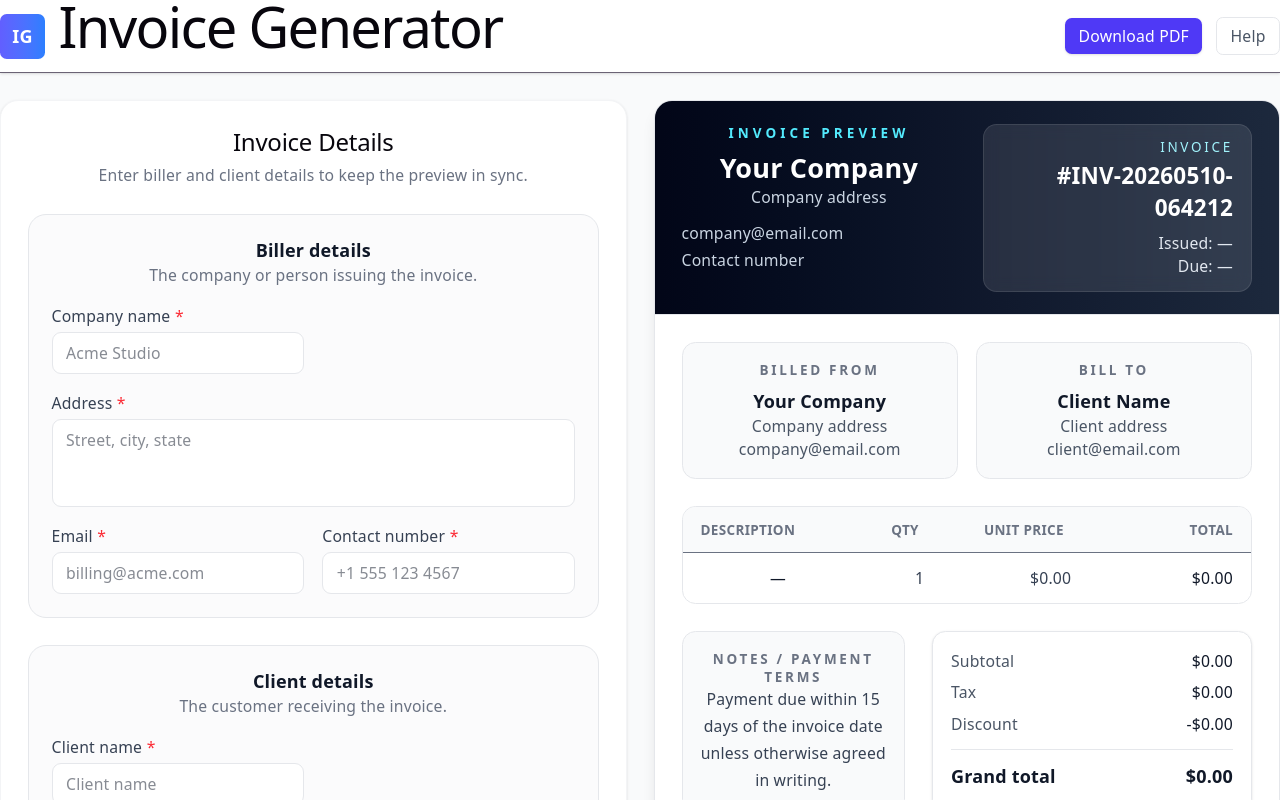
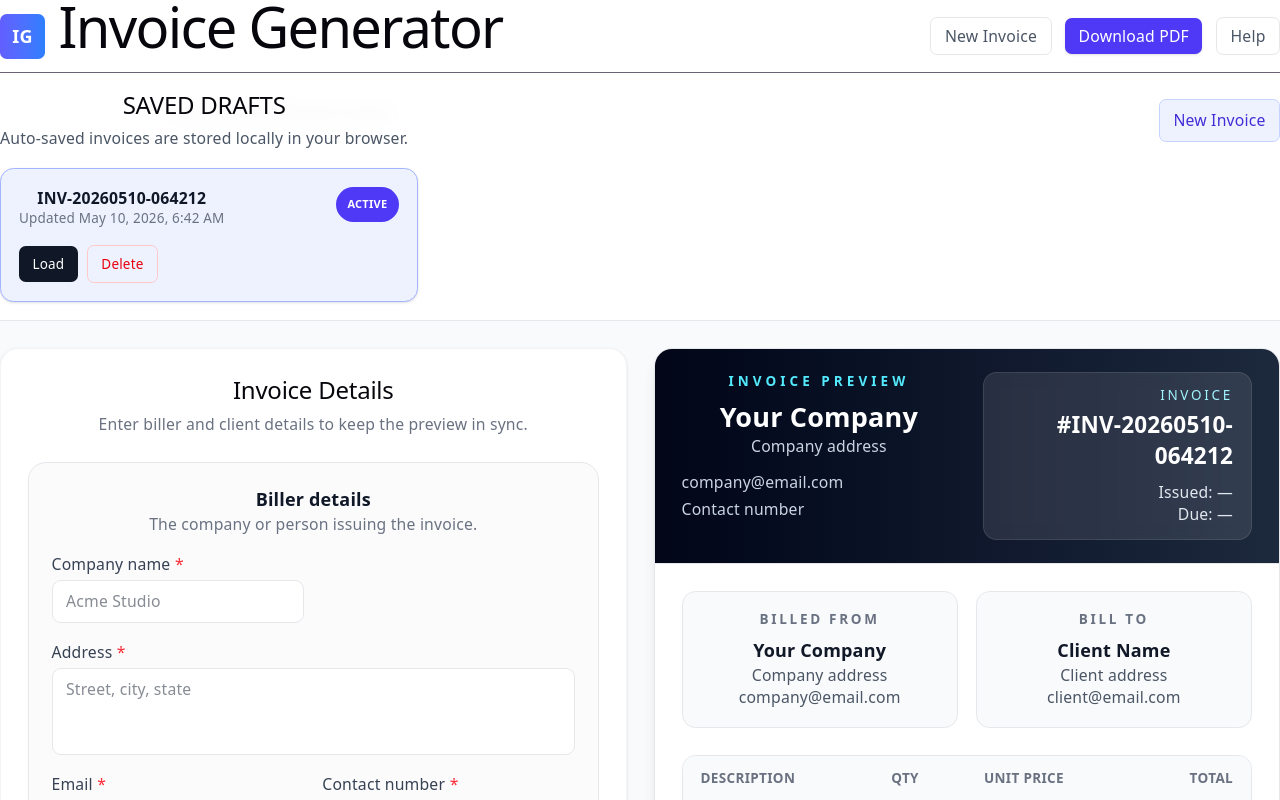
Before and after one commit to Shyni97/Invoice_Generation_Web_Application, a React app in the folder frontend/: page / in a window 1280 px wide. Shown: the top 800 px of the page. Built offline with nearby package versions, Linux system fonts and the light colour scheme; the HTML template or start-up script is replaced by a standard one.

Commit message:
Local storage done

```diff
--- a/frontend/src/components/layout/AppLayout.jsx
+++ b/frontend/src/components/layout/AppLayout.jsx
@@ -1,31 +1,35 @@
-import { useRef, useState } from "react";
+import { useEffect, useRef, useState } from "react";
 
+import InvoiceDraftManager from "./InvoiceDraftManager";
 import Navbar from "./Navbar";
 import InvoiceForm from "../forms/InvoiceForm";
 import InvoicePreview from "../preview/InvoicePreview";
 import { buildInvoiceFileName, exportElementAsPdf } from "../../utils/exportInvoicePdf";
+import {
+  createDraftId,
+  deleteInvoiceDraft,
+  loadActiveDraftId,
+  loadInvoiceDrafts,
+  saveActiveDraftId,
+  saveInvoiceDrafts,
+  upsertInvoiceDraft,
+} from "../../utils/invoiceDraftStorage";
 
-const AppLayout = () => {
-  const previewRef = useRef(null);
-  const [isExporting, setIsExporting] = useState(false);
-  const [invoiceData, setInvoiceData] = useState({
+const createEmptyInvoiceData = () => ({
   biller: {
     name: "",
     address: "",
     email: "",
     contact: "",
   },
-
   client: {
     name: "",
     address: "",
     email: "",
   },
-
   invoiceNumber: "",
   issueDate: "",
   dueDate: "",
-
   items: [
     {
       description: "",
@@ -33,12 +37,116 @@ const AppLayout = () => {
       unitPrice: 0,
     },
   ],
-
   tax: 0,
   discount: 0,
-
   notes: "",
 });
+
+const AppLayout = () => {
+  const previewRef = useRef(null);
+  const hydrationRef = useRef(false);
+  const savedDraftsRef = useRef([]);
+  const [isExporting, setIsExporting] = useState(false);
+  const [invoiceData, setInvoiceData] = useState(createEmptyInvoiceData);
+  const [savedDrafts, setSavedDrafts] = useState([]);
+  const [activeDraftId, setActiveDraftId] = useState("");
+
+  useEffect(() => {
+    savedDraftsRef.current = savedDrafts;
+  }, [savedDrafts]);
+
+  useEffect(() => {
+    const drafts = loadInvoiceDrafts();
+    const storedActiveDraftId = loadActiveDraftId();
+
+    setSavedDrafts(drafts);
+
+    if (drafts.length > 0) {
+      const activeDraft = drafts.find((draft) => draft.id === storedActiveDraftId) || drafts[0];
+      setInvoiceData(activeDraft.data || createEmptyInvoiceData());
+      setActiveDraftId(activeDraft.id);
+      saveActiveDraftId(activeDraft.id);
+    } else {
+      const nextDraftId = createDraftId();
+      setActiveDraftId(nextDraftId);
+      saveActiveDraftId(nextDraftId);
+    }
+
+    hydrationRef.current = true;
+  }, []);
+
+  useEffect(() => {
+    if (!hydrationRef.current) {
+      return;
+    }
+
+    const timeoutId = window.setTimeout(() => {
+      const draftId = activeDraftId || createDraftId();
+      const now = new Date().toISOString();
+      const currentDrafts = savedDraftsRef.current;
+      const existingDraft = currentDrafts.find((draft) => draft.id === draftId);
+
+      const nextDraft = {
+        id: draftId,
+        label: invoiceData.invoiceNumber?.trim() || "Untitled invoice",
+        data: invoiceData,
+        createdAt: existingDraft?.createdAt || now,
+        updatedAt: now,
+      };
+
+      const nextDrafts = upsertInvoiceDraft(currentDrafts, nextDraft);
+      setSavedDrafts(nextDrafts);
+      saveInvoiceDrafts(nextDrafts);
+      saveActiveDraftId(draftId);
+
+      if (!activeDraftId) {
+        setActiveDraftId(draftId);
+      }
+    }, 350);
+
+    return () => window.clearTimeout(timeoutId);
+  }, [invoiceData, activeDraftId]);
+
+  const handleCreateNewDraft = () => {
+    const nextDraftId = createDraftId();
+    const emptyInvoiceData = createEmptyInvoiceData();
+
+    setActiveDraftId(nextDraftId);
+    setInvoiceData(emptyInvoiceData);
+    saveActiveDraftId(nextDraftId);
+  };
+
+  const handleLoadDraft = (draftId) => {
+    const draft = savedDrafts.find((item) => item.id === draftId);
+
+    if (!draft) {
+      return;
+    }
+
+    setActiveDraftId(draft.id);
+    setInvoiceData(draft.data);
+    saveActiveDraftId(draft.id);
+  };
+
+  const handleDeleteDraft = (draftId) => {
+    const nextDrafts = deleteInvoiceDraft(savedDrafts, draftId);
+    setSavedDrafts(nextDrafts);
+    saveInvoiceDrafts(nextDrafts);
+
+    if (activeDraftId === draftId) {
+      if (nextDrafts.length > 0) {
+        const nextActiveDraft = nextDrafts[0];
+        setActiveDraftId(nextActiveDraft.id);
+        setInvoiceData(nextActiveDraft.data);
+        saveActiveDraftId(nextActiveDraft.id);
+      } else {
+        const nextDraftId = createDraftId();
+        setActiveDraftId(nextDraftId);
+        setInvoiceData(createEmptyInvoiceData());
+        saveActiveDraftId(nextDraftId);
+      }
+    }
+  };
 
   const handleExportPdf = async () => {
     if (isExporting) {
@@ -57,7 +165,15 @@ const AppLayout = () => {
 
   return (
     <div className="min-h-screen bg-gray-50">
-      <Navbar onExportPdf={handleExportPdf} isExporting={isExporting} />
+      <Navbar onExportPdf={handleExportPdf} onCreateNew={handleCreateNewDraft} isExporting={isExporting} />
+
+      <InvoiceDraftManager
+        drafts={savedDrafts}
+        activeDraftId={activeDraftId}
+        onCreateNew={handleCreateNewDraft}
+        onLoadDraft={handleLoadDraft}
+        onDeleteDraft={handleDeleteDraft}
+      />
 
       <main className="w-full px-0 py-6">
         <div className="grid grid-cols-1 gap-6 items-start lg:grid-cols-2">
--- /dev/null
+++ b/frontend/src/components/layout/InvoiceDraftManager.jsx
@@ -0,0 +1,75 @@
+import { getDraftDisplayLabel, getDraftUpdatedLabel } from "../../utils/invoiceDraftStorage";
+
+const InvoiceDraftManager = ({ drafts, activeDraftId, onCreateNew, onLoadDraft, onDeleteDraft }) => {
+  return (
+    <section className="w-full border-b border-gray-200 bg-white/90 px-0 py-4 backdrop-blur">
+      <div className="flex w-full flex-col gap-4 sm:flex-row sm:items-center sm:justify-between">
+        <div>
+          <h2 className="text-sm font-semibold uppercase tracking-[0.24em] text-gray-500">Saved drafts</h2>
+          <p className="mt-1 text-sm text-gray-600">Auto-saved invoices are stored locally in your browser.</p>
+        </div>
+
+        <button
+          type="button"
+          onClick={onCreateNew}
+          className="inline-flex items-center justify-center rounded-md border border-indigo-200 bg-indigo-50 px-3 py-2 text-sm font-medium text-indigo-700 transition hover:bg-indigo-100"
+        >
+          New Invoice
+        </button>
+      </div>
+
+      <div className="mt-4 grid gap-3 sm:grid-cols-2 xl:grid-cols-3">
+        {drafts.length === 0 ? (
+          <div className="rounded-xl border border-dashed border-gray-200 bg-gray-50 px-4 py-5 text-sm text-gray-500 sm:col-span-2 xl:col-span-3">
+            No saved invoices yet. Your current form will be saved automatically as you type.
+          </div>
+        ) : (
+          drafts.map((draft) => {
+            const isActive = draft.id === activeDraftId;
+
+            return (
+              <article
+                key={draft.id}
+                className={`rounded-xl border px-4 py-4 shadow-sm transition ${
+                  isActive ? "border-indigo-300 bg-indigo-50" : "border-gray-200 bg-white hover:border-gray-300"
+                }`}
+              >
+                <div className="flex items-start justify-between gap-3">
+                  <div>
+                    <h3 className="text-sm font-semibold text-gray-900">{getDraftDisplayLabel(draft)}</h3>
+                    <p className="mt-1 text-xs text-gray-500">Updated {getDraftUpdatedLabel(draft)}</p>
+                  </div>
+
+                  {isActive ? (
+                    <span className="rounded-full bg-indigo-600 px-2.5 py-1 text-[11px] font-semibold uppercase tracking-wide text-white">
+                      Active
+                    </span>
+                  ) : null}
+                </div>
+
+                <div className="mt-4 flex items-center gap-2">
+                  <button
+                    type="button"
+                    onClick={() => onLoadDraft(draft.id)}
+                    className="inline-flex items-center rounded-md bg-gray-900 px-3 py-2 text-xs font-medium text-white transition hover:bg-gray-800"
+                  >
+                    Load
+                  </button>
+                  <button
+                    type="button"
+                    onClick={() => onDeleteDraft(draft.id)}
+                    className="inline-flex items-center rounded-md border border-red-200 px-3 py-2 text-xs font-medium text-red-600 transition hover:bg-red-50"
+                  >
+                    Delete
+                  </button>
+                </div>
+              </article>
+            );
+          })
+        )}
+      </div>
+    </section>
+  );
+};
+
+export default InvoiceDraftManager;
--- a/frontend/src/components/layout/Navbar.jsx
+++ b/frontend/src/components/layout/Navbar.jsx
@@ -1,4 +1,4 @@
-const Navbar = ({ onExportPdf, isExporting }) => {
+const Navbar = ({ onExportPdf, onCreateNew, isExporting }) => {
   return (
     <nav className="bg-white border-b shadow-sm">
       <div className="w-full px-0 sm:px-0 lg:px-0">
@@ -12,6 +12,13 @@ const Navbar = ({ onExportPdf, isExporting }) => {
           </div>
 
           <div className="flex items-center space-x-3">
+            <button
+              type="button"
+              onClick={onCreateNew}
+              className="inline-flex items-center rounded-md border border-gray-200 px-3 py-1.5 text-sm text-gray-600 transition hover:bg-gray-50"
+            >
+              New Invoice
+            </button>
             <button
               type="button"
               onClick={onExportPdf}
--- /dev/null
+++ b/frontend/src/utils/invoiceDraftStorage.js
@@ -0,0 +1,71 @@
+const DRAFTS_KEY = "invoice-generator:drafts";
+const ACTIVE_DRAFT_KEY = "invoice-generator:active-draft-id";
+
+const hasWindow = () => typeof window !== "undefined";
+
+const readJson = (key, fallback) => {
+  if (!hasWindow()) {
+    return fallback;
+  }
+
+  try {
+    const raw = window.localStorage.getItem(key);
+    if (!raw) {
+      return fallback;
+    }
+
+    return JSON.parse(raw);
+  } catch {
+    return fallback;
+  }
+};
+
+const writeJson = (key, value) => {
+  if (!hasWindow()) {
+    return;
+  }
+
+  window.localStorage.setItem(key, JSON.stringify(value));
+};
+
+export const createDraftId = () => {
+  const stamp = Date.now();
+  const randomPart = Math.random().toString(36).slice(2, 8);
+  return `draft-${stamp}-${randomPart}`;
+};
+
+export const loadInvoiceDrafts = () => readJson(DRAFTS_KEY, []);
+
+export const saveInvoiceDrafts = (drafts) => {
+  writeJson(DRAFTS_KEY, drafts);
+};
+
+export const loadActiveDraftId = () => readJson(ACTIVE_DRAFT_KEY, "");
+
+export const saveActiveDraftId = (draftId) => {
+  writeJson(ACTIVE_DRAFT_KEY, draftId || "");
+};
+
+export const upsertInvoiceDraft = (drafts, draft) => {
+  const nextDrafts = drafts.filter((item) => item.id !== draft.id);
+  return [draft, ...nextDrafts].sort((a, b) => new Date(b.updatedAt) - new Date(a.updatedAt));
+};
+
+export const deleteInvoiceDraft = (drafts, draftId) => {
+  return drafts.filter((draft) => draft.id !== draftId);
+};
+
+export const getDraftDisplayLabel = (draft) => {
+  return draft?.label || draft?.data?.invoiceNumber || "Untitled invoice";
+};
+
+export const getDraftUpdatedLabel = (draft) => {
+  if (!draft?.updatedAt) {
+    return "Just now";
+  }
+
+  return new Intl.DateTimeFormat(undefined, {
+    dateStyle: "medium",
+    timeStyle: "short",
+  }).format(new Date(draft.updatedAt));
+};
```
Lines whose indentation alone changed are shown as unchanged.
